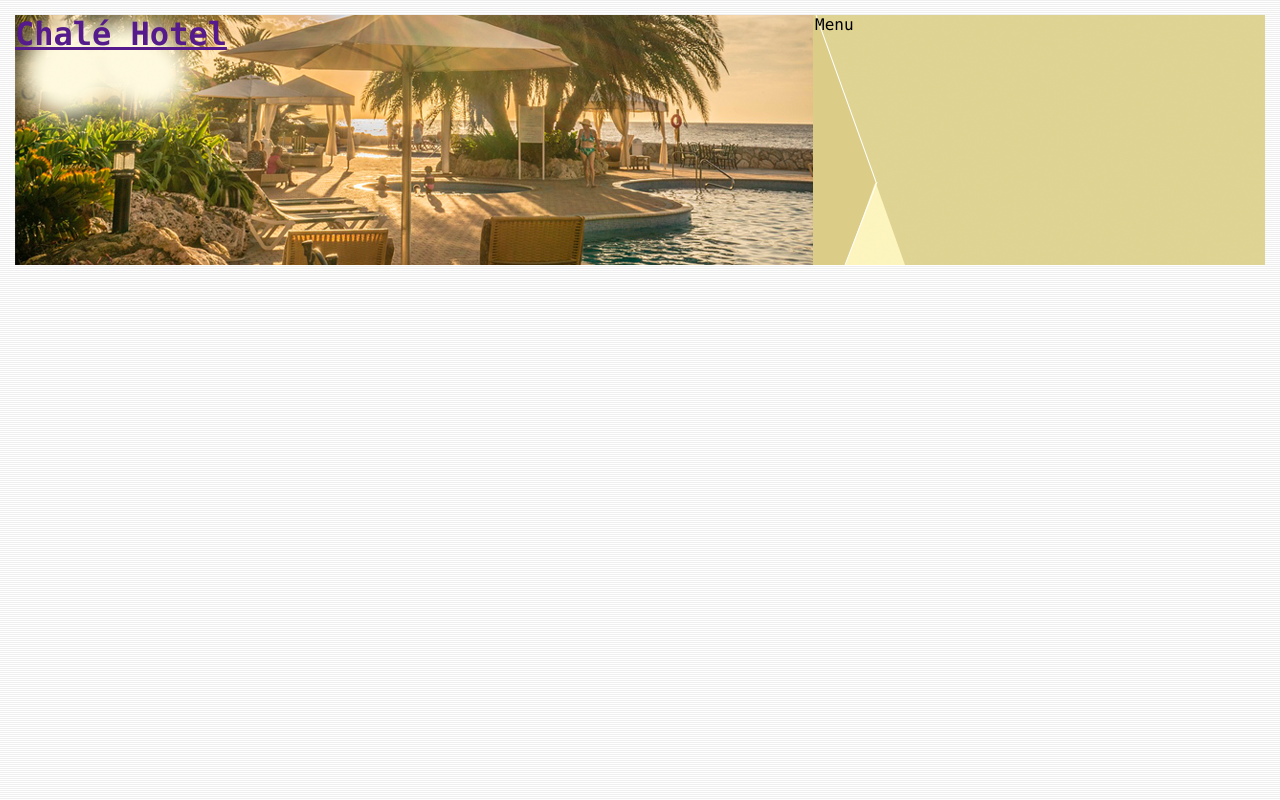
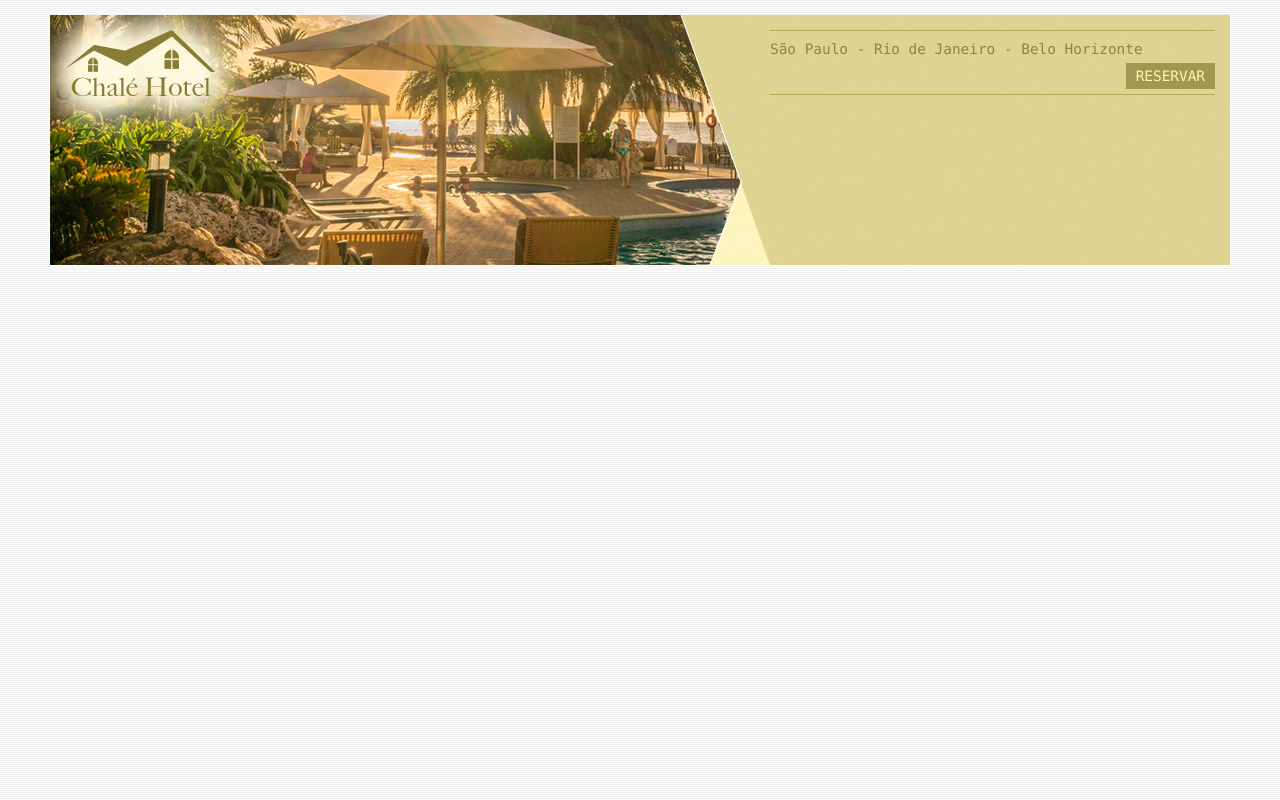
Before and after one commit to kevinazevedo/chale-hotel-html, a plain HTML site: page src/index.html in a window 1280 px wide. Drawn offline with Linux system fonts and the light colour scheme.

Commit message:
Ajustando topo

```diff
--- a/src/css/style.css
+++ b/src/css/style.css
@@ -12,6 +12,9 @@ body {
 
 #container {
     background: #ede9cc;
+    margin: 0 auto;
+    min-width: 870px;
+    max-width: 1180px;
 }
 
 #topo {
@@ -28,6 +31,18 @@ body {
     background: url(../img/topo-imagem-principal.png) no-repeat;
     width: 100%;
     height: 250px;
+    z-index: 1;
+}
+
+.logo a {
+    position: absolute;
+    top: 15px;
+    left: 15px;
+    z-index: 3;
+    background: url(../img/logo.png) no-repeat;
+    width: 151px;
+    height: 66px;
+    text-indent: -3000px;
 }
 
 #area-menu {
@@ -35,6 +50,39 @@ body {
     top: 0;
     right: 0;
     background: url(../img/topo-imagem-lateral.png) no-repeat;
-    width: 450px;
+    width: 550px;
     height: 250px;
+    z-index: 2;
 }
+
+#conteudo-menu {
+    margin-left: 90px;
+    margin-right: 15px;
+    padding-top: 15px;
+}
+
+#menu-locais {
+    border-bottom: 1px solid #b5ab56;
+    border-top: 1px solid #b5ab56;
+    padding-top: 5px;
+    padding-bottom: 5px;
+    font-size: 0.9em;
+    color: #8b8448;
+}
+
+#menu-locais .locais {
+    float: left;
+    line-height: 1.9em;
+}
+
+a {
+    text-decoration: none;
+}
+
+a.reserva {
+    text-transform: uppercase;
+    background: #a29750;
+    color: #fff5b0;
+    padding: 5px 10px;
+    float: right;
+}
--- a/src/index.html
+++ b/src/index.html
@@ -16,19 +16,27 @@
             <!-- Início topo -->
             <div id="topo">
                 <div id="area-logo">
-                    <h1>
+                    <h1 class="logo">
                         <a href="">Chalé Hotel</a>
                     </h1>
                 </div>
-
+                <!-- Início menu -->
                 <div id="area-menu">
-                    Menu
+                   <div id="conteudo-menu">
+                        <div id="menu-locais">
+                            <span class="locais">
+                                São Paulo - Rio de Janeiro - Belo Horizonte
+                            </span>
+                            <a class="reserva" href="">Reservar</a>
+                            <div style="clear: both"></div>
+                        </div>
+                   </div>
                 </div>
+                <!-- Fim menu -->
             </div>
             <!-- Fim topo -->
        </div>
        <!-- Fim container -->
-
     </body>
 
 </html>
```
